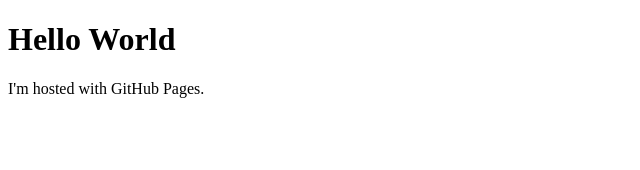
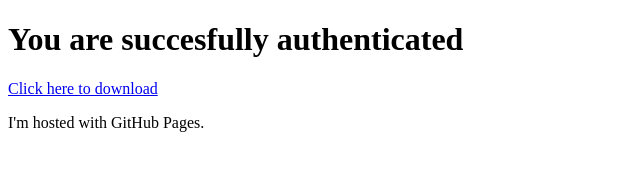
Before and after one commit to Nithin1296/UNT-Spring_SE_22-A-1, a plain HTML site: page index.html in a window 1280 px wide. Shown: the whole page, without its empty margins (0-640 px from the left). Drawn offline with Linux system fonts and the light colour scheme.

Commit message:
Update index.html

```diff
--- a/index.html
+++ b/index.html
@@ -1,7 +1,9 @@
 <!DOCTYPE html>
 <html>
 <body>
-<h1>Hello World</h1>
+<h1>You are succesfully authenticated</h1>
+<a href="https://www.learningcontainer.com/download/sample-csv-files/?wpdmdl=1609&refresh=61ac8ff2407791638698994">Click here to download</a>
+
 <p>I'm hosted with GitHub Pages.</p>
 </body>
 </html>
```
